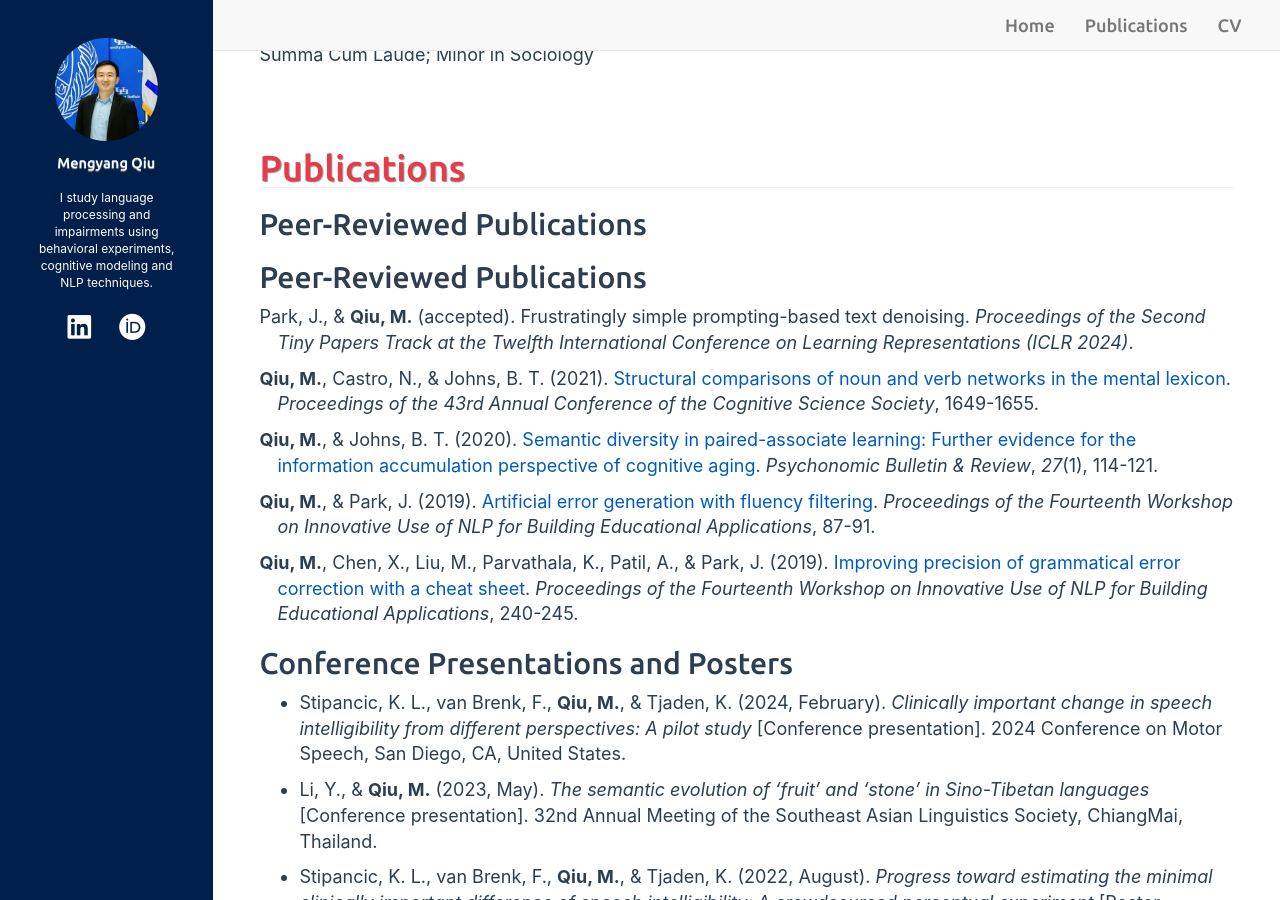
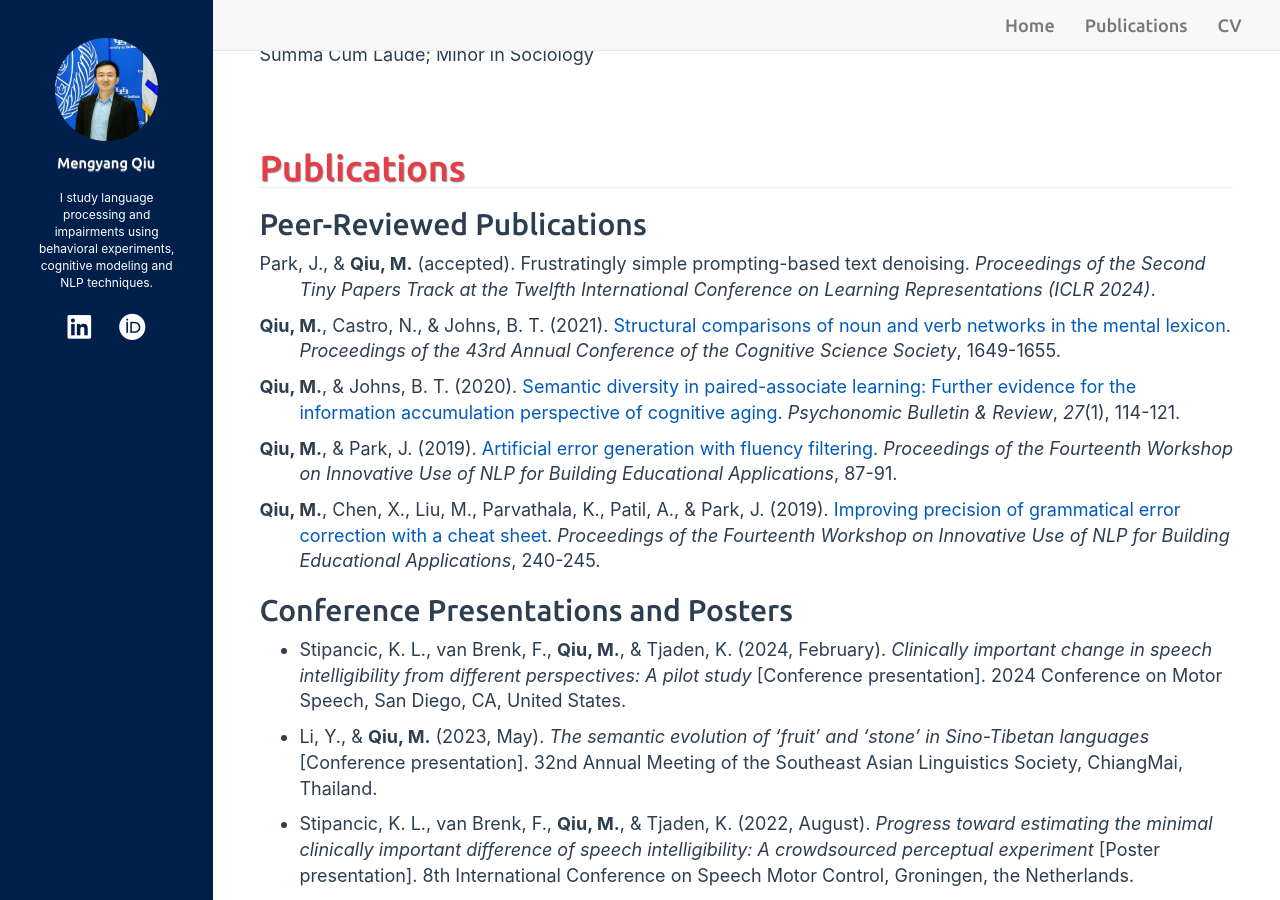
Before and after one commit to mengyangq/mengyangq.github.io, a Jekyll site: the page built from index.html, in a window 1280 px wide and 900 px high, scrolled down 862 px. Built offline with Jekyll 4.4.1, drawn with Linux system fonts in a browser that asks for light colours; nearby versions of some CDN libraries; a style sheet for code colours, icons or effects is not loaded; some of the changed lines change nothing that is shown.

Commit message:
Update publications.md

```diff
--- a/_includes/publications.md
+++ b/_includes/publications.md
@@ -1,6 +1,4 @@
 # Publications
-
-## Peer-Reviewed Publications
 
 <!--
 - Park, J., & **Qiu, M.** (accepted). Frustratingly simple prompting-based text denoising. *Proceedings of the Second Tiny Papers Track at the Twelfth International Conference on Learning Representations (ICLR 2024)*.
@@ -15,15 +13,15 @@
 -->
 ## Peer-Reviewed Publications
 
-<p style="padding-left: 1em; text-indent: -1em;">Park, J., & <strong>Qiu, M.</strong> (accepted). Frustratingly simple prompting-based text denoising. <em>Proceedings of the Second Tiny Papers Track at the Twelfth International Conference on Learning Representations (ICLR 2024)</em>.</p>
+<p style="padding-left: 40px; text-indent: -40px;">Park, J., & <strong>Qiu, M.</strong> (accepted). Frustratingly simple prompting-based text denoising. <em>Proceedings of the Second Tiny Papers Track at the Twelfth International Conference on Learning Representations (ICLR 2024)</em>.</p>
 
-<p style="padding-left: 1em; text-indent: -1em;"><strong>Qiu, M.</strong>, Castro, N., & Johns, B. T. (2021). <a href="https://escholarship.org/uc/item/4b20s6wp">Structural comparisons of noun and verb networks in the mental lexicon</a>. <em>Proceedings of the 43rd Annual Conference of the Cognitive Science Society</em>, 1649-1655.</p>
+<p style="padding-left: 40px; text-indent: -40px;"><strong>Qiu, M.</strong>, Castro, N., & Johns, B. T. (2021). <a href="https://escholarship.org/uc/item/4b20s6wp">Structural comparisons of noun and verb networks in the mental lexicon</a>. <em>Proceedings of the 43rd Annual Conference of the Cognitive Science Society</em>, 1649-1655.</p>
 
-<p style="padding-left: 1em; text-indent: -1em;"><strong>Qiu, M.</strong>, & Johns, B. T. (2020). <a href="https://rdcu.be/bZaKR">Semantic diversity in paired-associate learning: Further evidence for the information accumulation perspective of cognitive aging</a>. <em>Psychonomic Bulletin & Review</em>, <em>27</em>(1), 114-121.</p>
+<p style="padding-left: 40px; text-indent: -40px;"><strong>Qiu, M.</strong>, & Johns, B. T. (2020). <a href="https://rdcu.be/bZaKR">Semantic diversity in paired-associate learning: Further evidence for the information accumulation perspective of cognitive aging</a>. <em>Psychonomic Bulletin & Review</em>, <em>27</em>(1), 114-121.</p>
 
-<p style="padding-left: 1em; text-indent: -1em;"><strong>Qiu, M.</strong>, & Park, J. (2019). <a href="https://www.aclweb.org/anthology/W19-4408">Artificial error generation with fluency filtering</a>. <em>Proceedings of the Fourteenth Workshop on Innovative Use of NLP for Building Educational Applications</em>, 87-91.</p>
+<p style="padding-left: 40px; text-indent: -40px;"><strong>Qiu, M.</strong>, & Park, J. (2019). <a href="https://www.aclweb.org/anthology/W19-4408">Artificial error generation with fluency filtering</a>. <em>Proceedings of the Fourteenth Workshop on Innovative Use of NLP for Building Educational Applications</em>, 87-91.</p>
 
-<p style="padding-left: 1em; text-indent: -1em;"><strong>Qiu, M.</strong>, Chen, X., Liu, M., Parvathala, K., Patil, A., & Park, J. (2019). <a href="https://www.aclweb.org/anthology/W19-4425">Improving precision of grammatical error correction with a cheat sheet</a>. <em>Proceedings of the Fourteenth Workshop on Innovative Use of NLP for Building Educational Applications</em>, 240-245.</p>
+<p style="padding-left: 40px; text-indent: -40px;"><strong>Qiu, M.</strong>, Chen, X., Liu, M., Parvathala, K., Patil, A., & Park, J. (2019). <a href="https://www.aclweb.org/anthology/W19-4425">Improving precision of grammatical error correction with a cheat sheet</a>. <em>Proceedings of the Fourteenth Workshop on Innovative Use of NLP for Building Educational Applications</em>, 240-245.</p>
 
 
 ## Conference Presentations and Posters
```
